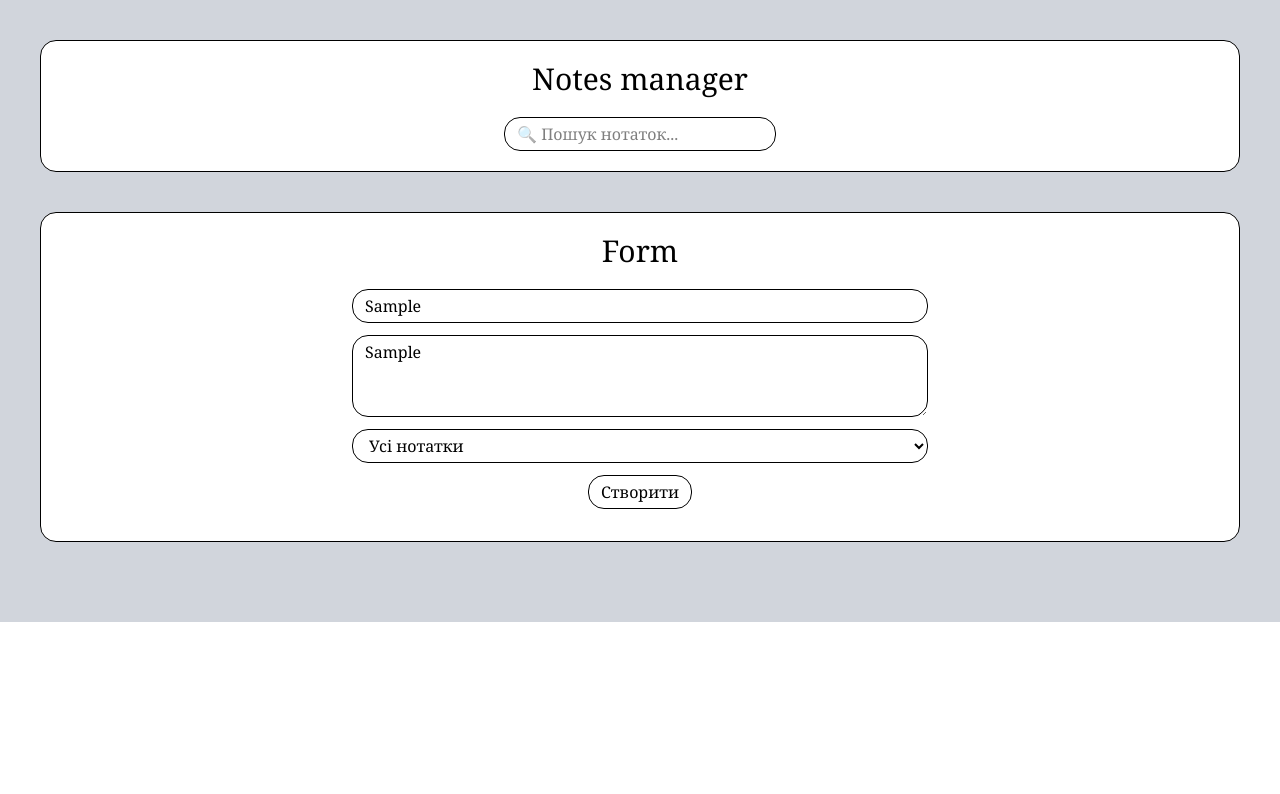
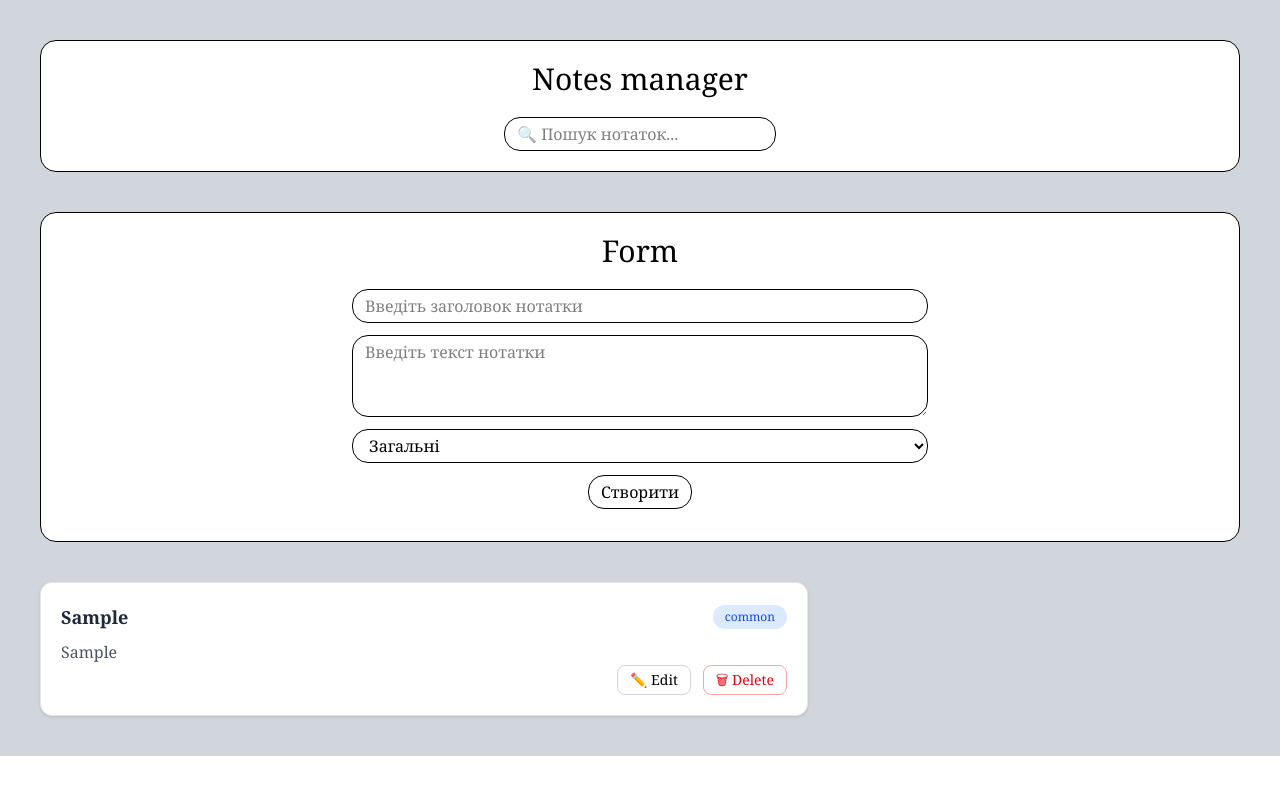
Before and after one commit to RuslanKabachok/Notes-manager, a React (Vite) app: page / in a window 1280 px wide. Both pictures are taken after typing "Sample", "Sample" into the empty fields and a click on the button "Створити". Shown: the top 794 px of the page. Built offline with nearby package versions, Linux system fonts and the light colour scheme.

Commit message:
added NoteList, NoteCard

```diff
--- a/src/App.jsx
+++ b/src/App.jsx
@@ -1,24 +1,17 @@
+import { useState } from 'react'
+
 import './App.css'
-import Header from './HeaderComponent/Header'
-import NoteForm from './NoteFormComponent/NoteForm'
+import Header from './Header/Header'
+import NoteForm from './NoteForm/NoteForm'
+import NotesManager from './NotesManager/NotesManager'
 
 function App() {
-
-  const onChange = (e) => { console.log(e.target.value) }
-  const SubmitForm = (e) => {
-    e.preventDefault()
-
-    return {
-      title: e.target.elements.noteTitle.value,
-      text: e.target.elements.noteText.value,
-      tag: e.target.elements.noteTag.value
-    }
-  }
+  const [query, setQuery] = useState('');
 
   return (
     <div className='p-10 font-serif bg-gray-300'>
-      <Header title='Notes manager' onChange={onChange} />
-      <NoteForm SubmitForm={SubmitForm} />
+      <Header title='Notes manager' onChange={(e) => { setQuery(e.target.value) }} query={query} />
+      <NotesManager />
     </div>
   )
 }
--- a/src/HeaderComponent/Header.jsx
+++ b/src/Header/Header.jsx
@@ -1,6 +1,6 @@
 import '../App.css'
 
-export default function Header({ title, onChange }) {
+export default function Header({ title, onChange, query }) {
     return (
         <div className='py-5 mb-10 bg-white rounded-2xl border border-black flex flex-col items-center'>
             <h1 className='mb-5 text-3xl'>{title}</h1>
@@ -13,6 +13,7 @@ export default function Header({ title, onChange }) {
                 autoComplete="off"
                 aria-label="Фільтрувати нотатки"
                 onChange={onChange}
+                value={query}
             />
         </div>
     )
--- /dev/null
+++ b/src/NoteCard/NoteCard.jsx
@@ -0,0 +1,32 @@
+import '../App.css'
+
+export default function NoteCard({ note, onEdit, onDelete }) {
+    return (
+        <li className='bg-white rounded-xl border border-gray-200 p-5 shadow-sm hover:shadow-md transition'>
+            <div className="flex items-center justify-between mb-2">
+                <h3 className="text-lg font-semibold text-gray-800">
+                    {note.title}
+                </h3>
+
+                <span className="px-3 py-1 text-xs font-medium rounded-full bg-blue-100 text-blue-700">
+                    {note.tag}
+                </span>
+            </div>
+            <p className='text-gray-600 leading-relaxed'>{note.text}</p>
+            <div className="flex gap-3 justify-end">
+                <button
+                    onClick={() => onEdit(note.id)}
+                    className="px-3 py-1 text-sm rounded-lg border border-gray-300 hover:bg-gray-100 transition"
+                >
+                    ✏️ Edit
+                </button>
+
+                <button
+                    onClick={() => onDelete(note.id)}
+                    className="px-3 py-1 text-sm rounded-lg border border-red-300 text-red-600 hover:bg-red-50 transition"
+                >
+                    🗑 Delete
+                </button>
+            </div>
+        </li>)
+}
--- /dev/null
+++ b/src/NoteForm/NoteForm.jsx
@@ -0,0 +1,20 @@
+import '../App.css'
+
+export default function NoteForm({ SubmitForm, onTitleChange, onDescrChange, onTagChange, title, description, tag }) {
+    return (
+        <div className='py-5 mb-10 bg-white rounded-2xl border border-black flex flex-col items-center'>
+            <p className='mb-5 text-3xl'>Form</p>
+            <form className='flex flex-col items-center' onSubmit={SubmitForm}>
+                <input type="text" id="noteTitle" name="title" value={title} onChange={onTitleChange} required placeholder='Введіть заголовок нотатки' className='px-3 py-1 rounded-2xl border border-black w-xl mb-3' />
+                <textarea type="text" id='noteText' name='text' value={description} onChange={onDescrChange} required placeholder='Введіть текст нотатки' rows='3' className='px-3 py-1 rounded-2xl border border-black w-xl mb-3' />
+                <select type="text" id='noteTag' onChange={onTagChange} value={tag} placeholder='Оберіть категорію нотатки' className='px-3 py-1 rounded-2xl border border-black w-xl mb-3' >
+                    <option value="common">Загальні</option>
+                    <option value="work">Робота</option>
+                    <option value="personal">Особисте</option>
+                    <option value="study">Навчання</option>
+                </select>
+                <button type='submit' className='px-3 py-1 rounded-2xl border border-black w-s mb-3'>Створити</button>
+            </form>
+        </div>
+    )
+}
--- a/src/NoteFormComponent/NoteForm.jsx
+++ /dev/null
@@ -1,20 +0,0 @@
-import '../App.css'
-
-export default function NoteForm({ SubmitForm }) {
-    return (
-        <div className='py-5 mb-10 bg-white rounded-2xl border border-black flex flex-col items-center'>
-            <p className='mb-5 text-3xl'>Form</p>
-            <form className='flex flex-col items-center' onSubmit={SubmitForm}>
-                <input type="text" id="noteTitle" name="title" required placeholder='Введіть заголовок нотатки' className='px-3 py-1 rounded-2xl border border-black w-xl mb-3' />
-                <textarea type="text" id='noteText' name='text' required placeholder='Введіть текст нотатки' rows='3' className='px-3 py-1 rounded-2xl border border-black w-xl mb-3' />
-                <select type="text" id='noteTag' placeholder='Оберіть категорію нотатки' className='px-3 py-1 rounded-2xl border border-black w-xl mb-3' >
-                    <option value="all">Усі нотатки</option>
-                    <option value="work">Робота</option>
-                    <option value="personal">Особисте</option>
-                    <option value="urgent">Терміново</option>
-                </select>
-                <button type='submit' className='px-3 py-1 rounded-2xl border border-black w-s mb-3'>Створити</button>
-            </form>
-        </div>
-    )
-}
--- /dev/null
+++ b/src/NoteList/NoteList.jsx
@@ -0,0 +1,11 @@
+import '../App.css'
+import NoteCard from '../NoteCard/NoteCard'
+
+export default function NoteList({ data, onEdit, onDelete }) {
+    return (
+        < ul className='w-full max-w-3xl space-y-4' >
+            {data.map((note) =>
+                <NoteCard note={note} key={note.id} onDelete={onDelete} onEdit={onEdit} />
+            )}
+        </ul >)
+}
--- /dev/null
+++ b/src/NotesManager/NotesManager.jsx
@@ -0,0 +1,57 @@
+import { useState } from 'react';
+import '../App.css'
+import NoteForm from '../NoteForm/NoteForm';
+import NoteList from '../NoteList/NoteList'
+import { nanoid } from 'nanoid';
+
+export default function NotesManager() {
+    const [notes, setNotes] = useState([]);
+    const [title, setTitle] = useState('');
+    const [description, setDescription] = useState('');
+    const [tag, setTag] = useState('common');
+    const [isEditing, setIsEditing] = useState(false);
+
+    const SubmitForm = (e) => {
+        e.preventDefault()
+
+        const newNote = {
+            title: e.target.elements.noteTitle.value,
+            text: e.target.elements.noteText.value,
+            tag: e.target.elements.noteTag.value,
+            id: nanoid(),
+        }
+
+        setNotes(prevNotes => [...prevNotes, newNote])
+        setTitle('')
+        setDescription('')
+        setTag('common')
+    }
+
+    const DeleteNote = (id) => setNotes(notes.filter((note) => note.id !== id));
+
+    const EditNote = (id) => {
+
+        setIsEditing(true);
+
+        setNotes(notes.map((note) => {
+            if (note.id == id) {
+                return { ...note, title: 'newnewnew', text: 'hahahahah' }
+            }
+        }))
+    }
+
+    return (
+        <>
+            <NoteForm
+                title={title}
+                description={description}
+                tag={tag}
+                SubmitForm={SubmitForm}
+                onTagChange={(e) => { setTag(e.target.value) }}
+                onTitleChange={(e) => { setTitle(e.target.value) }}
+                onDescrChange={(e) => { setDescription(e.target.value) }} />
+
+            {!notes.length ? null : <NoteList data={notes} onEdit={EditNote} onDelete={DeleteNote} />}
+        </>
+    )
+}
```
